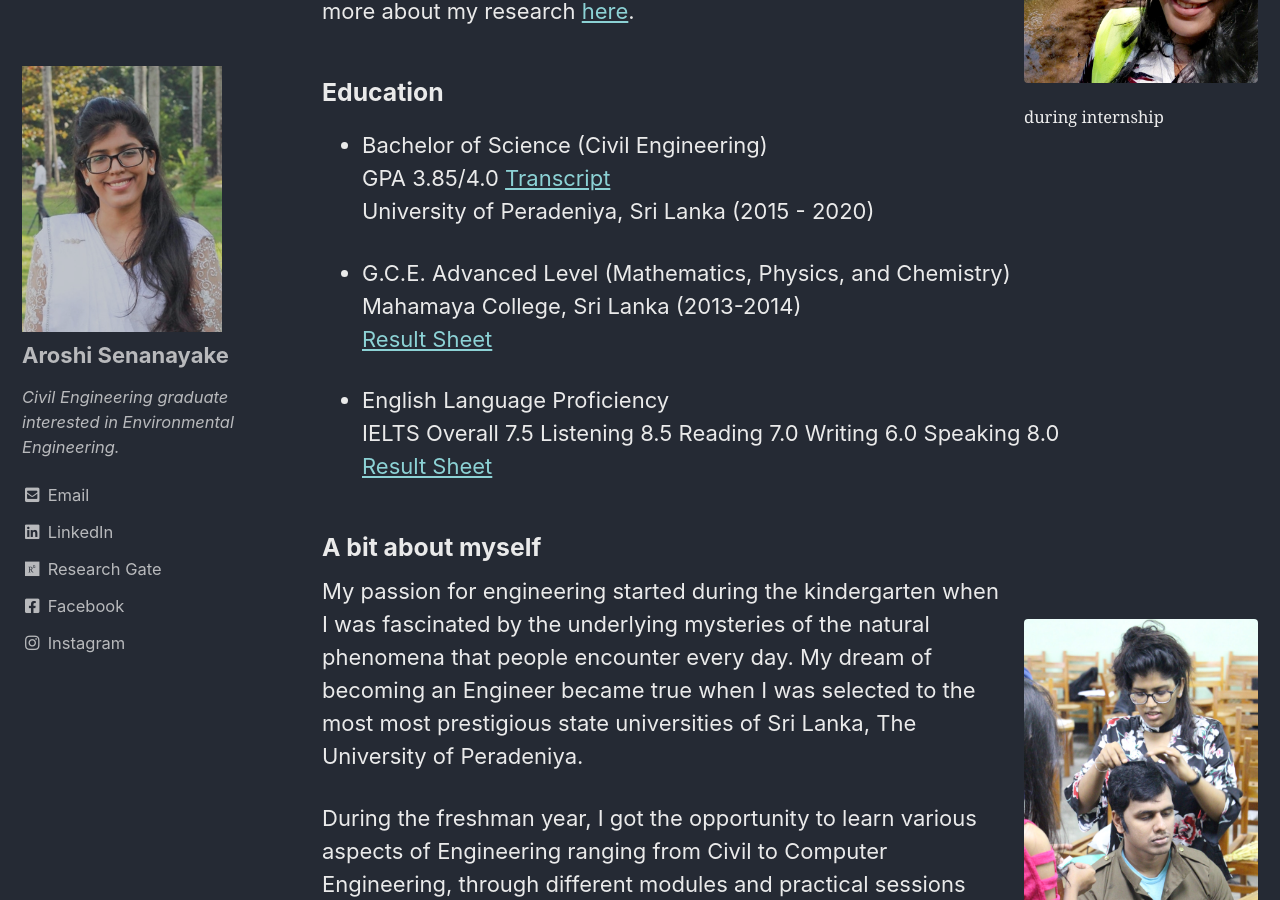
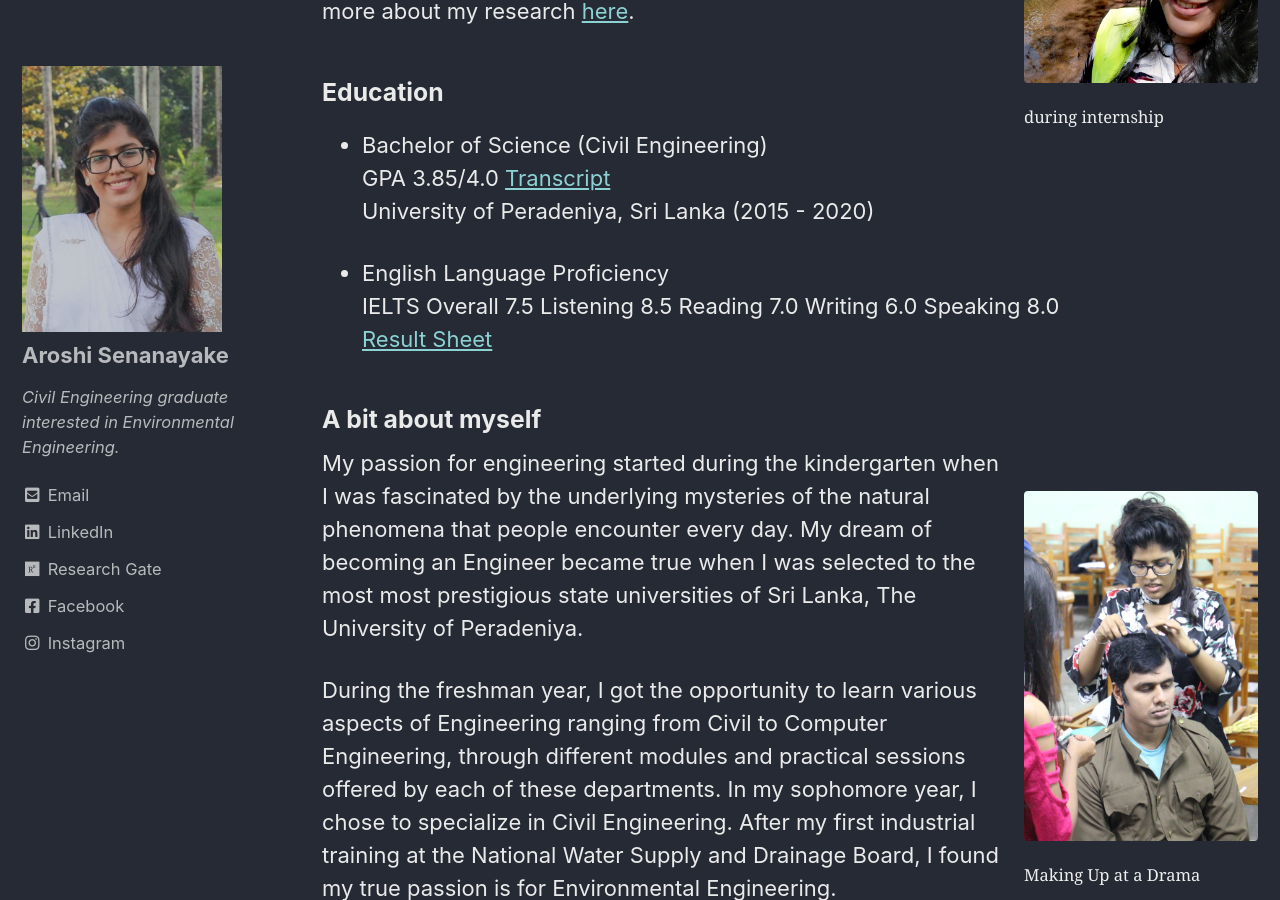
Before and after one commit to aroshisen/aroshisen.github.io, a Jekyll site: the page built from _pages/about.md, in a window 1280 px wide and 900 px high, scrolled down 563 px. Built offline with Jekyll 4.4.1, drawn with Linux system fonts in a browser that asks for light colours; cached includes are drawn as plain includes.

Commit message:
Update about.md

```diff
--- a/_pages/about.md
+++ b/_pages/about.md
@@ -24,9 +24,6 @@ My research interests are on Environmental Engineering. Read more about my resea
 	GPA 3.85/4.0  [Transcript](/assets/docs/Transcript.pdf) <br />
     University of Peradeniya, Sri Lanka (2015 - 2020)
 
--	G.C.E. Advanced Level (Mathematics, Physics, and Chemistry)	<br />
-	Mahamaya College, Sri Lanka (2013-2014) <br />
-	[Result Sheet](/assets/docs/AL.pdf)
 
 -	English Language Proficiency <br />
 	IELTS Overall  7.5 Listening  8.5 Reading  7.0 Writing  6.0 Speaking  8.0 <br />
```
